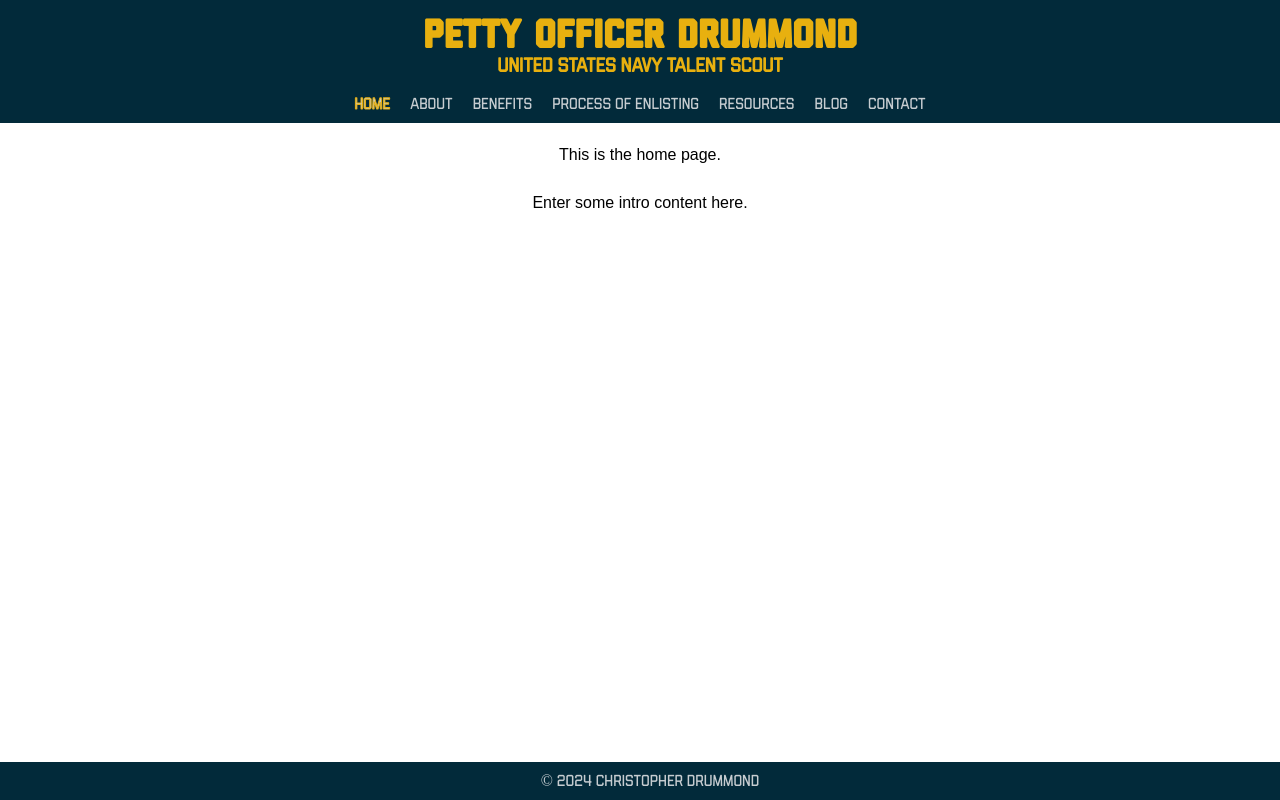
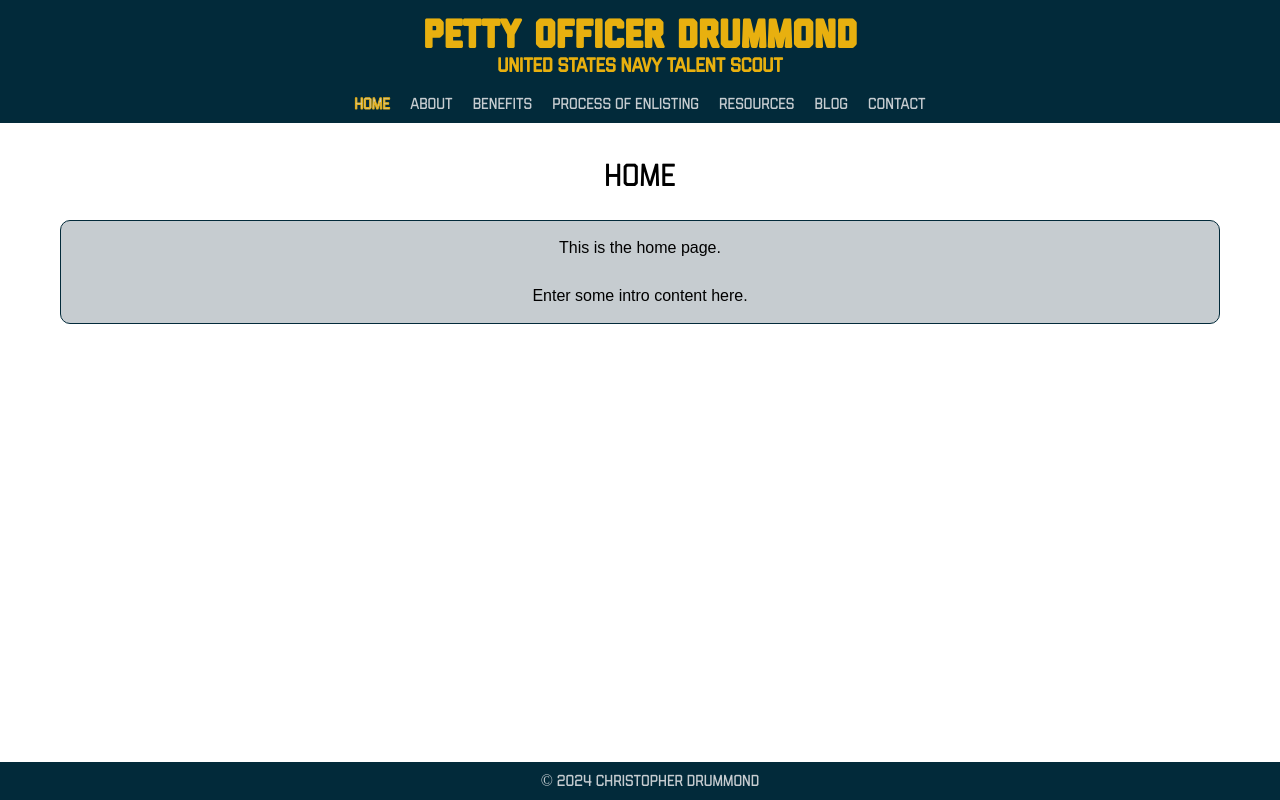
Before and after one commit to kdrummond528/cdrecruiter, a React (Create React App) app: page / in a window 1280 px wide. Built offline with nearby package versions, Linux system fonts and the light colour scheme.

Commit message:
modified components, css

```diff
--- a/src/App.css
+++ b/src/App.css
@@ -25,14 +25,11 @@
 
 header {
   background-color: #022a3a;
-  /* display: flex; */
-  /* flex-direction: column; */
   align-items: center;
-  /* justify-content: center; */
-  /* top: 0; */
   font-size: 16px;
   color: #e8b00f;
   padding-top: 20px;
+  /* make it fixed to the top */
 }
 
 header h1 {
@@ -48,12 +45,9 @@ header h2 {
   padding-bottom: 20px;
 }
 
-/* beginning of nav css */
 nav {
-  /* position: absolute; */
   width: 100%;
   padding-bottom: 10px;
-  /* margin-top: -30px; */
 }
 
 nav ul li {
@@ -68,6 +62,7 @@ nav ul li {
   font-family: "Light";
 }
 
+/* for later use to add linkedin and social media icons in nav bar or footer */
 /* .navicon {
   position: relative;
   margin-right: 10px;
@@ -90,21 +85,13 @@ nav ul li {
   font-family: "Light";
 }
 
-/* ending of nav css */
-
 .pgheader {
   font-family: "Light";
   padding-top: 40px;
   font-size: 32px;
 }
 
-.home-p,
-.about-p,
-.contact-p,
-.process-p,
-.benefits-p,
-.resources-p,
-.blog-p {
+.body-div {
   color: black;
   padding-top: 20px;
   padding-bottom: 40px;
@@ -113,9 +100,7 @@ nav ul li {
   line-height: 1.5em;
 }
 
-.process-body,
-.about-body,
-.resources-body {
+.body {
   background-color: #c6ccd0;
   padding: 15px;
   border: 1px solid #022a3a;
@@ -173,6 +158,14 @@ nav ul li {
   color: #0076a9;
 }
 
+.icon-row {
+  padding-bottom: 5px;
+}
+
+.survey {
+  /* add option to fit to page */
+}
+
 .backtotop-btn {
   margin-bottom: 60px;
 }
@@ -180,7 +173,6 @@ nav ul li {
 footer {
   font-size: 16px;
   color: #c6ccd0;
-  /* min-height: 10vh; */
   padding: 10px;
   position: fixed;
   bottom: 0;
@@ -191,3 +183,9 @@ footer {
 footer p {
   font-family: "Light";
 }
+
+@media only screen and (max-width: 600px) {
+  body {
+    background-color: #022a3a;
+  }
+}
--- a/src/components/About.js
+++ b/src/components/About.js
@@ -5,9 +5,9 @@ const About = () => {
         <div>
 
             <p className='pgheader'>About Me</p>
+            <div className='body-div'>
 
-            <p className='about-p'>
-                <p className='about-body'>
+                <p className='body'>
                     My name is Christopher Drummond, and I am a local Acquisition Talent Scout for the United States Navy currently located in Lynnwood, Washington.
                     <br />
                     <br />
@@ -20,9 +20,9 @@ const About = () => {
                     <li>Expeditionary</li>
                     <li>On a ship</li>
                 </p>
-            </p>
 
-        </div>
+            </div>
+        </div >
     )
 }
 
--- a/src/components/Benefits.js
+++ b/src/components/Benefits.js
@@ -8,7 +8,7 @@ const Benefits = () => {
 
             <p className='pgheader'>Benefits</p>
 
-            <p className='benefits-p'>
+            <div className='body-div'>
 
                 <Collapsible trigger={["Medical", <IoIosArrowDown class="arrow" />]} className='collapsible'>
                     <p>
@@ -42,7 +42,7 @@ const Benefits = () => {
                     </p>
                 </Collapsible>
 
-            </p>
+            </div>
         </div>
     )
 }
--- a/src/components/Blog.js
+++ b/src/components/Blog.js
@@ -6,16 +6,19 @@ const Blog = () => {
 
             <p className='pgheader'>Blog</p>
 
-            <p className='blog-p'>
+            <div className='body-div'>
+
+                <p className='body'>
                 Future blog goes here...
-                <br />
-                <br />
+                <br /><br />
 
                 <li>Post scenarios with fake prospects and discuss the options they have</li>
                 <li>Talk about any new instructions (not needing a high school diploma, tattoos, paternity leave, etc.)</li>
                 <li>Talk about different programs and benefits in more depth</li>
 
-            </p>
+                </p>
+
+            </div>
 
         </div>
     )
--- a/src/components/Contact.js
+++ b/src/components/Contact.js
@@ -10,8 +10,10 @@ const Contact = () => {
 
       <p className='pgheader'>Contact Me</p>
 
-      <p className='contact-p'>
+      <div className='body-div'>
+        <p className='body'>
 
+          <div className='icon-row'>
             <a href="mailto: christopher.e.drummond2.mil@us.navy.mil"
               title='Email me.'>
               <MdOutlineMail className='icon' size={'2rem'} />
@@ -31,8 +33,7 @@ const Contact = () => {
               title='Book an appointment with me.'>
               <MdOutlineCalendarMonth className='icon' size={'2rem'} />
             </a>
-
-        <br /><br />
+          </div>
 
           <p className='name'>Christopher Drummond</p>
           <p className='title'>Navy Talent Acquisition Scout</p>
@@ -41,15 +42,16 @@ const Contact = () => {
           <a href="http://maps.google.com/?q=18415 33rd Ave W. Ste. D, Lynnwood, WA 98037">18415 33rd Ave W. Ste. D<br />
             Lynnwood, WA 98037</a>
 
-        <br /><br />
+          <br />
 
-        Set up an introductory phone call, zoom meeting, or in person meeting with me via <a title='Book an appointment.' href="https://calendly.com/chrisdrummond/">Calendly</a>.
-        <br /><br />
+          Set up an introductory phone call, zoom meeting, or in person meeting with me via <a title='Book an appointment.' href="https://calendly.com/chrisdrummond/">Calendly</a>
 
         </p>
+      </div>
 
+      <div className='survey'>
         <iframe src="https://docs.google.com/forms/d/e/1FAIpQLSf9lBeS5ZCcyeE-EQRDMe0ye4N2tbMPFgtBbNg-roLwlIwXEw/viewform?embedded=true" width="640" height="650" frameborder="0" marginheight="0" marginwidth="0">Loading…</iframe>
-
+      </div>
 
     </div>
   )
--- a/src/components/Home.js
+++ b/src/components/Home.js
@@ -4,12 +4,16 @@ const Home = () => {
     return (
         <div>
 
-            <p className='home-p'>
-                This is the home page.<br />
-                <br />
-                Enter some intro content here.
-            </p>
+            <p className='pgheader'>Home</p>
+            <div className='body-div'>
 
+                <p className='body'>
+                    This is the home page.<br />
+                    <br />
+                    Enter some intro content here.
+                </p>
+
+            </div>
         </div>
     )
 }
--- a/src/components/Process.js
+++ b/src/components/Process.js
@@ -6,14 +6,14 @@ const Process = () => {
 
             <p className='pgheader'>Process of Enlisting</p>
 
-            <p className='process-p'>
+            <div className='body-div'>
 
-                <p className='process-body'>
+                <p className='body'>
                     <p className='body-label'>The First Steps</p>
                     After discussing your background, interests, as well as the opportunities and benefits that would be available to you, the next step would be to take a practice Armed Services Vocational Aptitude Battery (<i>ASVAB</i>).  Following this, we would conduct a screening interview collecting more background and personal information, and then schedule you for the ASVAB and medical evaluation at the nearest <a href="https://www.google.com/maps/place/Seattle+MEPS/@47.5583621,-122.342933,17z/data=!3m1!4b1!4m6!3m5!1s0x549041b7a4bae249:0x8e4ed5e3d10e6dc9!8m2!3d47.5583621!4d-122.3403581!16s%2Fg%2F11b75l4rgc?entry=ttu">Military Entrance Processing Station</a> (<i>MEPS</i>) located in Seattle, Washington.
                 </p>
 
-                <p className='process-body'>
+                <p className='body'>
                     <p className='body-label'>What to expect at MEPS</p>
                     When you arrive at MEPS the first step is the aptitude testing. The ASVAB, which takes on average 3.5 hours to complete. The second step will consist of a medical and physical evaluation. After completing all necessary evaluations, the third step will be speaking with a counselor for job selection. The fourth step consists of an in-depth background screening. The final step is the oath of enlistment.<br /><br />
 
@@ -24,7 +24,7 @@ const Process = () => {
                     Additionally, you may also view this video detailing the process, <a href='https://www.mepcom.army.mil/Home/Applicants-and-Parents/Going-to-the-MEPS/'>A Day at the MEPS</a>.
                 </p>
 
-            </p>
+            </div>
 
         </div>
     )
--- a/src/components/Resources.js
+++ b/src/components/Resources.js
@@ -6,29 +6,29 @@ const Resources = () => {
 
             <p className='pgheader'>Resources</p>
 
-            <p className='resources-p'>
+            <div className='body-div'>
 
-                <p className='resources-body'>
+                <p className='body'>
                     <p className='body-label'>Practice ASVAB</p>
                     Resources on practice asvab go here...
                 </p>
 
-                <p className='resources-body'>
+                <p className='body'>
                     <p className='body-label'>Physical Fitness</p>
                     Resources and info about physical fitness before and after joining goes here...
                 </p>
 
-                <p className='resources-body'>
+                <p className='body'>
                     <p className='body-label'>Preparing for Bootcamp</p>
                     Resources and info on Pre-bootcamp study guide goes here...
                 </p>
 
-                <p className='resources-body'>
+                <p className='body'>
                     <p className='body-label'>Bootcamp Expectations</p>
                     Resources and info on bootcamp expectations goes here...
                 </p>
 
-            </p>
+            </div>
         </div>
     )
 }
```
Lines whose indentation alone changed are shown as unchanged.
